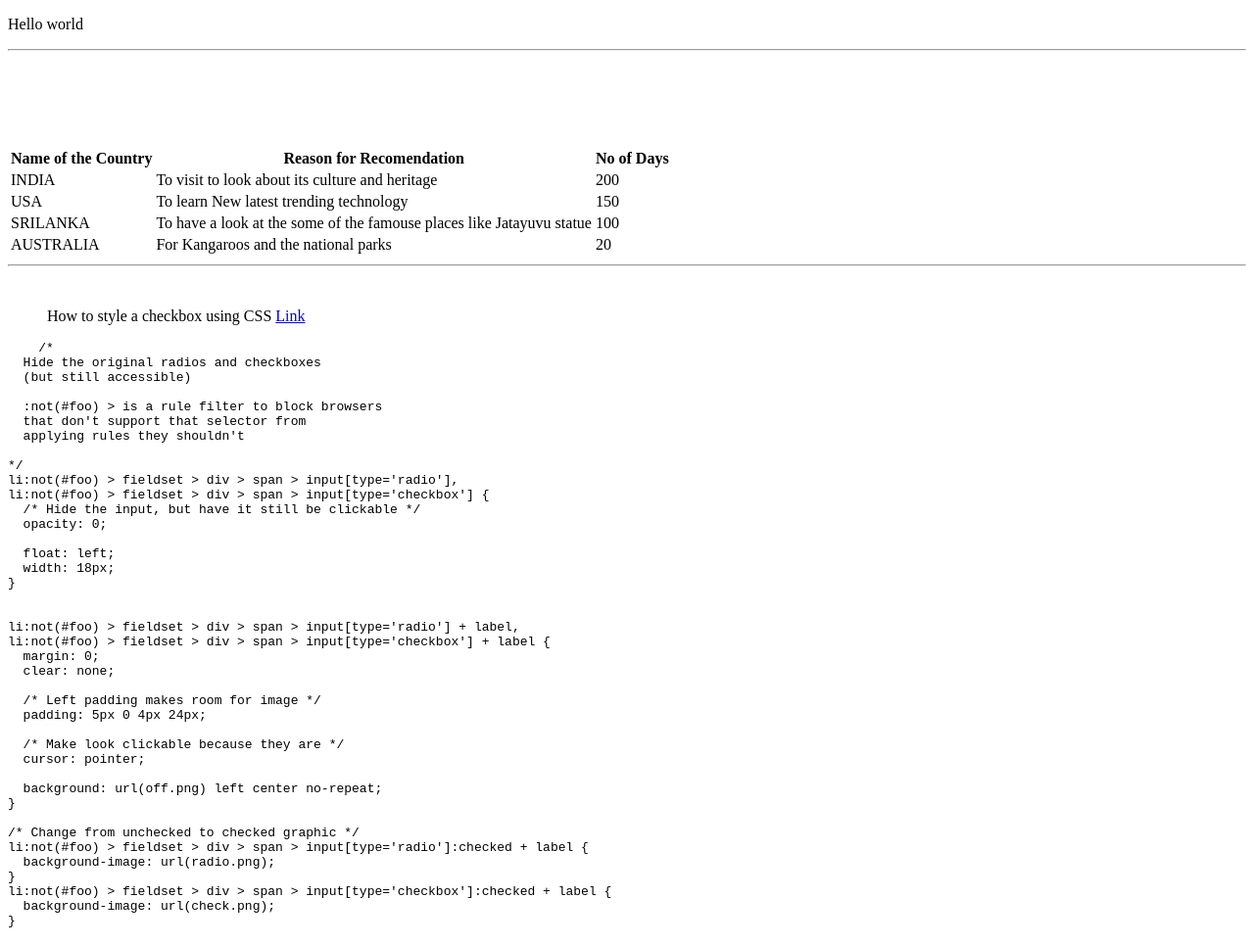
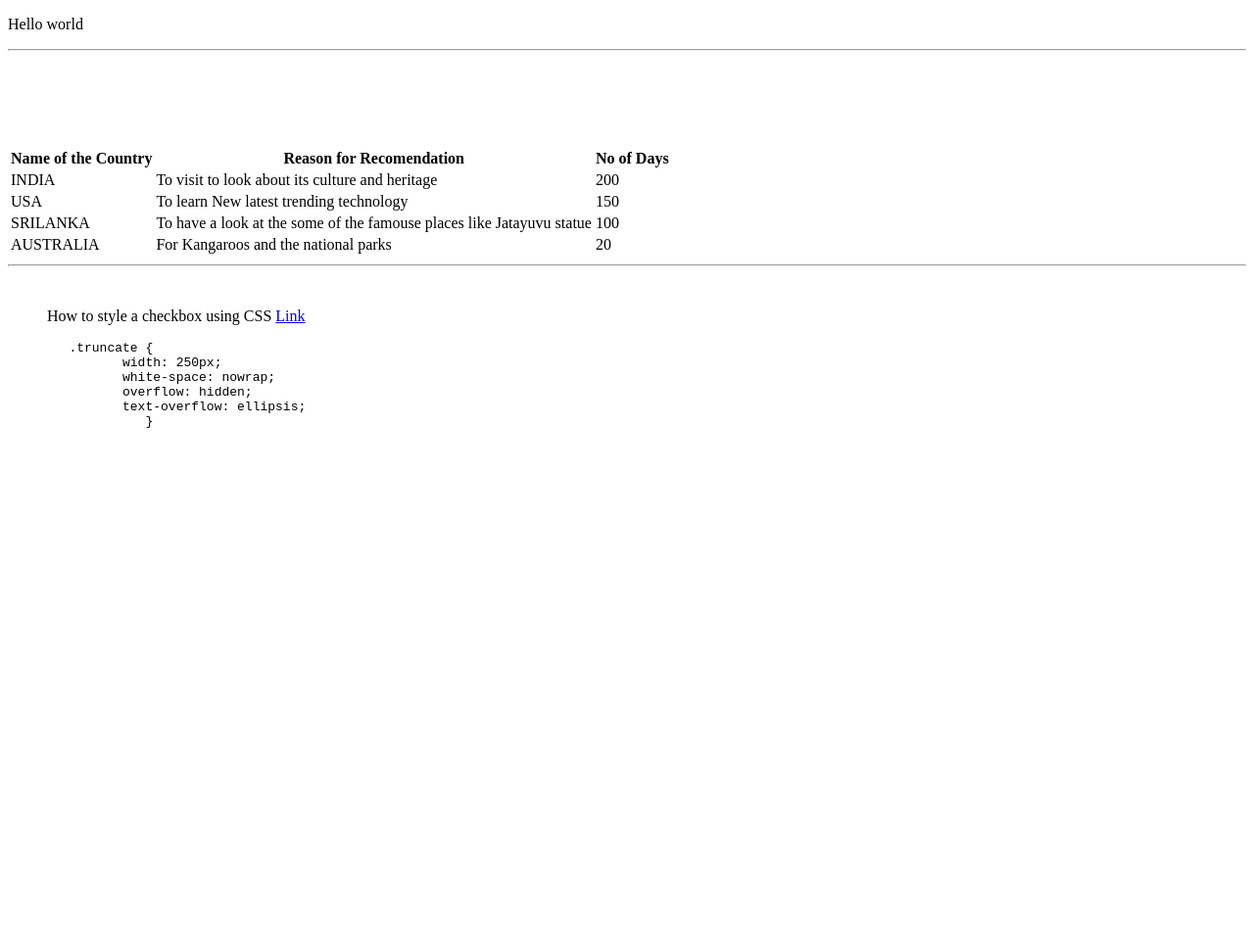
Before and after one commit to Maheshwarpa/sample-markdown, a plain HTML site: page index.html in a window 1280 px wide. Shown: the whole page at 98% size. After the commit the page ends 800 px from the top, so only its background shows below. Drawn offline with Linux system fonts and the light colour scheme.

Commit message:
Update index.html

```diff
--- a/index.html
+++ b/index.html
@@ -44,46 +44,12 @@
       <a href=“https://www.google.com” target=_blank>Link</a>
        </blockquote>
     <pre>
-    /*
-  Hide the original radios and checkboxes
-  (but still accessible)
-
-  :not(#foo) > is a rule filter to block browsers
-  that don't support that selector from
-  applying rules they shouldn't
-
-*/
-li:not(#foo) > fieldset > div > span > input[type='radio'],
-li:not(#foo) > fieldset > div > span > input[type='checkbox'] {
-  /* Hide the input, but have it still be clickable */
-  opacity: 0;
-
-  float: left;
-  width: 18px;
-}
-
-
-li:not(#foo) > fieldset > div > span > input[type='radio'] + label,
-li:not(#foo) > fieldset > div > span > input[type='checkbox'] + label {
-  margin: 0;
-  clear: none;
-
-  /* Left padding makes room for image */
-  padding: 5px 0 4px 24px;
-
-  /* Make look clickable because they are */
-  cursor: pointer;
-
-  background: url(off.png) left center no-repeat;
-}
-
-/* Change from unchecked to checked graphic */
-li:not(#foo) > fieldset > div > span > input[type='radio']:checked + label {
-  background-image: url(radio.png);
-}
-li:not(#foo) > fieldset > div > span > input[type='checkbox']:checked + label {
-  background-image: url(check.png);
-}
+        .truncate {
+               width: 250px;
+               white-space: nowrap;
+               overflow: hidden;
+               text-overflow: ellipsis;
+                  }
     </pre>
   </body>
 
```
